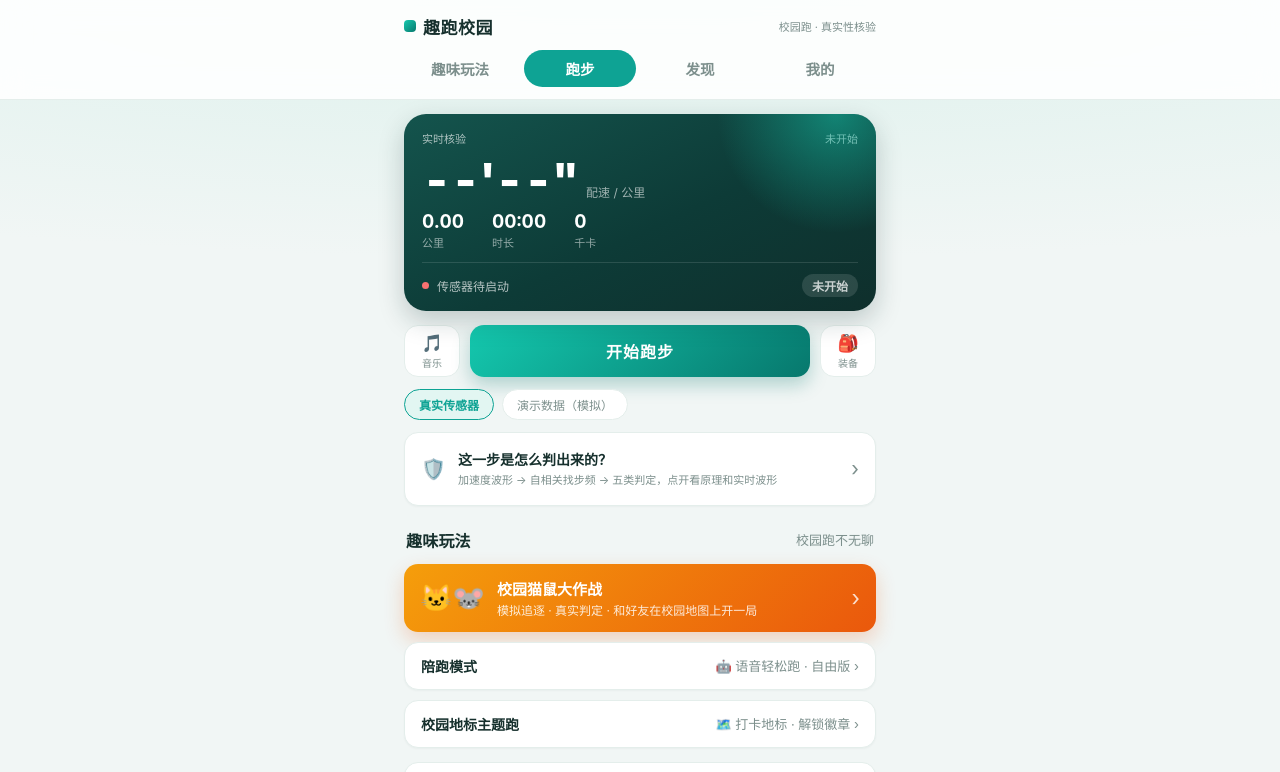
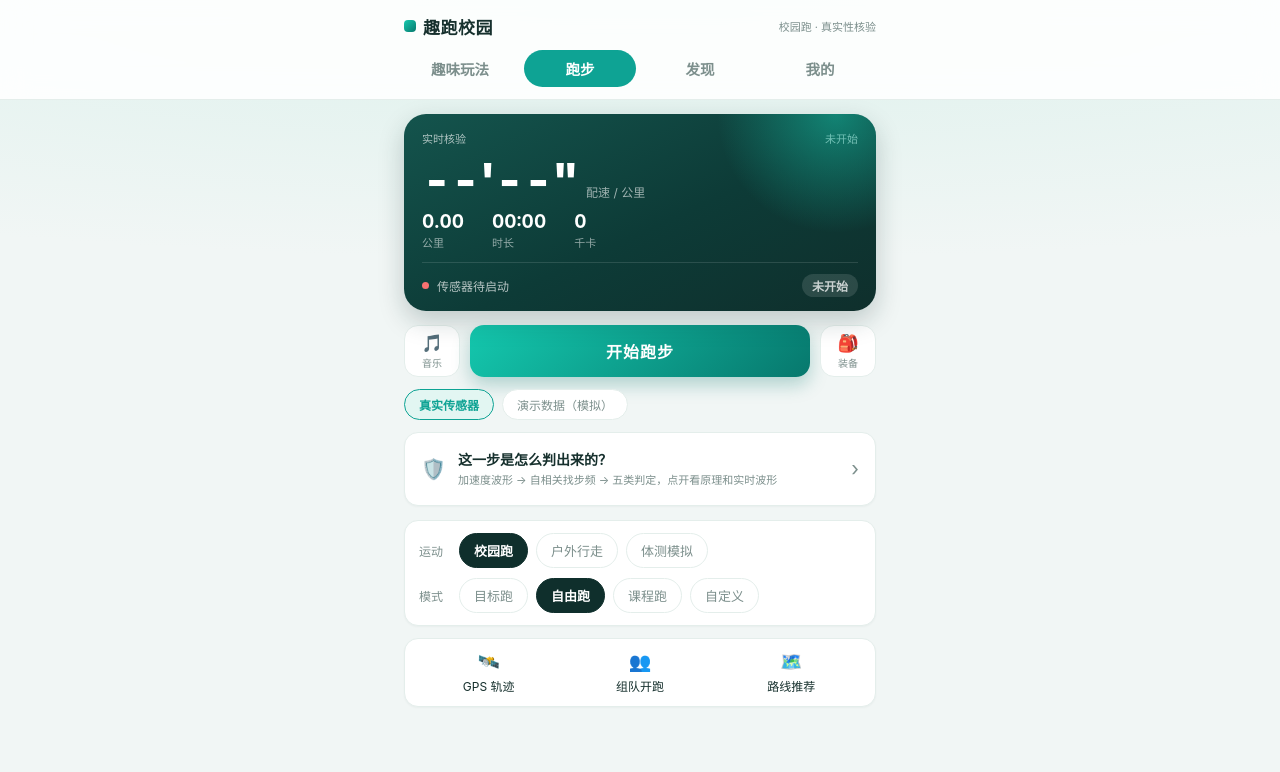
Before and after one commit to uni13-cup/campus-sports-demo, a Vue app: page /run in a window 1280 px wide. Shown: the top 772 px of the page. Built offline with nearby package versions, Linux system fonts and the light colour scheme.

Commit message:
refactor: 跑步页移除趣味玩法区块

```diff
--- a/src/views/exercise/ExerciseView.vue
+++ b/src/views/exercise/ExerciseView.vue
@@ -2,7 +2,7 @@
 import { computed, ref } from 'vue'
 import { useRun } from '@/verify/useRun'
 
-// 运动页：真实传感器核验 + 趣味玩法入口
+// 运动页：真实传感器核验 + 跑步控制
 // 负责人：李浩阳
 //
 // 和第一版最大的区别：这里四个数字不再是本地计时器编出来的，
@@ -150,28 +150,6 @@ function pickScenario(key) {
         <p>加速度波形 → 自相关找步频 → 五类判定，点开看原理和实时波形</p>
       </div>
       <span class="vl-arrow">›</span>
-    </router-link>
-
-    <!-- 趣味玩法 -->
-    <div class="section-head">
-      <h3>趣味玩法</h3>
-      <span class="more">校园跑不无聊</span>
-    </div>
-    <router-link to="/game/play" class="game-entry">
-      <span class="game-emoji">🐱🐭</span>
-      <div class="game-info">
-        <strong>校园猫鼠大作战</strong>
-        <p>模拟追逐 · 真实判定 · 和好友在校园地图上开一局</p>
-      </div>
-      <span class="go-arrow">›</span>
-    </router-link>
-    <router-link to="/features/ai-pacer" class="pacer-row card">
-      <span class="pacer-label">陪跑模式</span>
-      <span class="pacer-value">🤖 语音轻松跑 · 自由版 ›</span>
-    </router-link>
-    <router-link to="/features/theme-run" class="pacer-row card">
-      <span class="pacer-label">校园地标主题跑</span>
-      <span class="pacer-value">🗺️ 打卡地标 · 解锁徽章 ›</span>
     </router-link>
 
     <!-- 运动类型 + 跑步模式 -->
@@ -447,53 +425,6 @@ function pickScenario(key) {
   color: var(--color-text-light);
 }
 
-/* ===== 趣味玩法 ===== */
-.game-entry {
-  display: flex;
-  align-items: center;
-  gap: 12px;
-  border-radius: var(--radius);
-  padding: 14px 16px;
-  background: linear-gradient(135deg, #f59e0b, #ea580c);
-  color: #fff;
-  box-shadow: 0 8px 20px rgba(234, 88, 12, 0.24);
-}
-.game-emoji {
-  font-size: 26px;
-}
-.game-info {
-  flex: 1;
-  min-width: 0;
-}
-.game-info strong {
-  font-size: 15px;
-}
-.game-info p {
-  font-size: 12px;
-  opacity: 0.85;
-  margin-top: 2px;
-}
-.go-arrow {
-  font-size: 22px;
-  opacity: 0.8;
-}
-.pacer-row {
-  margin-top: 10px;
-  display: flex;
-  align-items: center;
-  justify-content: space-between;
-  padding: 13px 16px;
-  font-size: 14px;
-}
-.pacer-label {
-  font-weight: 600;
-  color: var(--color-text);
-}
-.pacer-value {
-  color: var(--color-text-light);
-  font-size: 13px;
-}
-
 /* ===== 运动 / 模式 ===== */
 .setup-card {
   margin-top: 14px;
```
